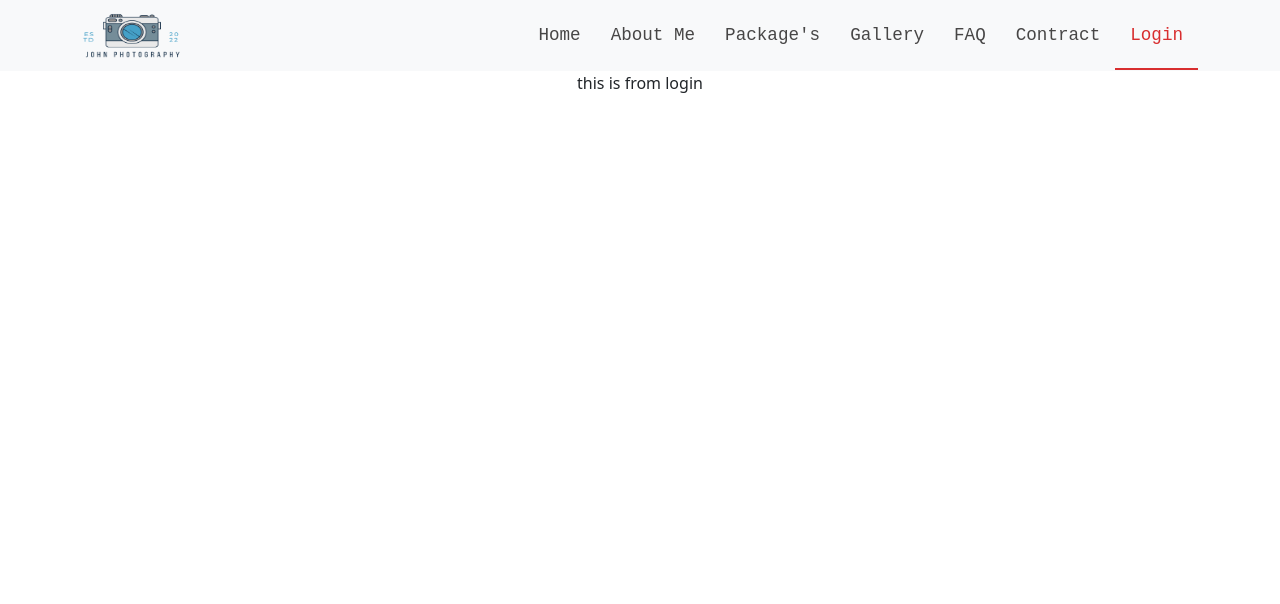
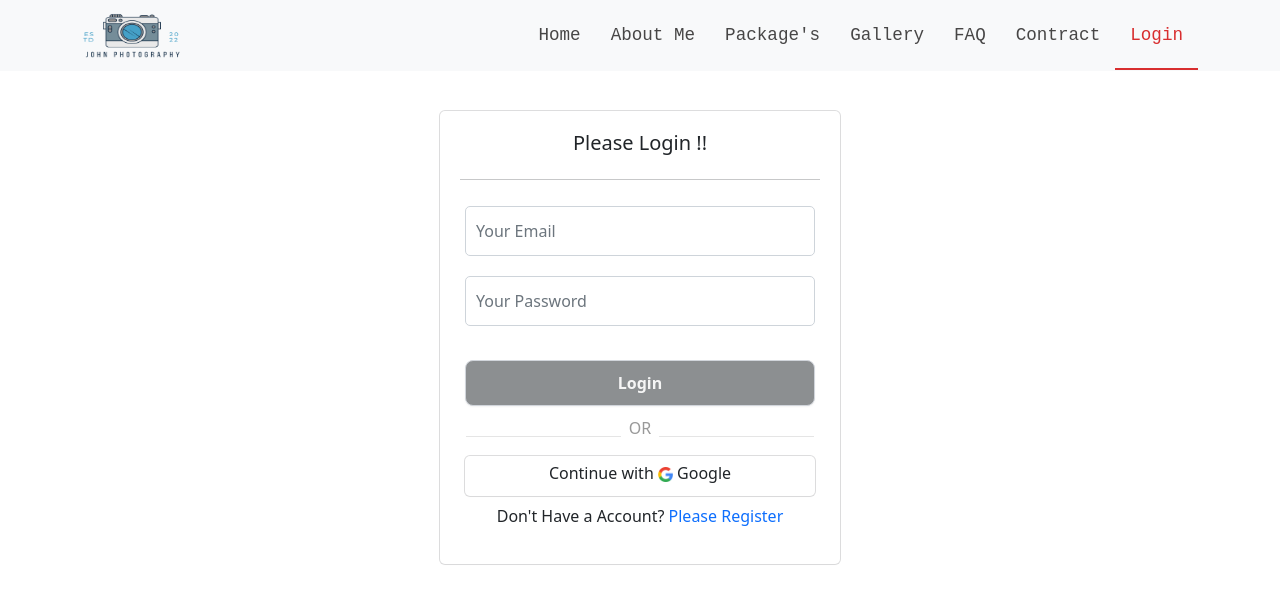
Before and after one commit to SohagSagar/indenpendent-service-provider-aPhotographer-portfolio-using-react-firebaseAuthentication-reactRouter, a React (Create React App) app: page /login in a window 1280 px wide. Shown: the top 604 px of the page. Built offline with nearby package versions, Linux system fonts and the light colour scheme; a web font is replaced by a local one.

Commit message:
login-register page added

```diff
--- a/src/App.js
+++ b/src/App.js
@@ -7,9 +7,10 @@ import Packages from './Components/NavComponents/Packages/Packages';
 import Gallery from './Components/NavComponents/Gallery/Gallery';
 import FAQ from './Components/NavComponents/FAQ/FAQ';
 import Contract from './Components/NavComponents/Contract/Contract';
-import Login from './Components/NavComponents/Login/Login';
 import NoPageFound from './Utilities/NoPageFound/NoPageFound';
 import Home from './Components/Home/Home/Home';
+import Login from './Components/NavComponents/Login/Login';
+import Register from './Components/NavComponents/Register/Register';
 
 
 
@@ -27,7 +28,8 @@ function App() {
           <Route path='/gallery' element={<Gallery/>}></Route>
           <Route path='/frequenty-asked-questions' element={<FAQ/>}></Route>
           <Route path='/contract' element={<Contract/>}></Route>
-          <Route path='login' element={<Login/>}></Route>
+          <Route path='/login' element={<Login/>}></Route>
+          <Route path='/register' element={<Register/>}></Route>
           <Route path='*' element={<NoPageFound/>}></Route>
 
       </Routes>
--- a/src/Components/NavComponents/Login/Login.css
+++ b/src/Components/NavComponents/Login/Login.css
@@ -0,0 +1,116 @@
+.form-container {
+    /* border: 1px solid black; */
+    width: 400px;
+    margin: auto;
+    padding: 20px;
+    border-radius: 5px;
+    margin-top: 40px;
+    box-shadow: rgba(0, 0, 0, 0.02) 0px 1px 3px 0px, rgba(27, 31, 35, 0.15) 0px 0px 0px 1px;
+}
+
+.form-styling {
+    display: flex;
+    flex-direction: column;
+    justify-content: center;
+    align-items: center;
+}
+
+.form-styling input {
+    width: 350px;
+    border-radius: 5px;
+    /* box-shadow: rgba(0, 0, 0, 0.02) 0px 1px 3px 0px, rgba(27, 31, 35, 0.15) 0px 0px 0px 1px; */
+    height: 50px;
+    margin: 10px;
+    padding-left: 10px;
+}
+
+input:focus {
+    outline: none;
+
+}
+
+.form-control:focus {
+    background-color: #fff;
+    border-color: #8C8F91 !important;
+    box-shadow: none !important;
+}
+
+
+
+/* CSS */
+.button-39 {
+    background-color: #FFFFFF;
+    border: 1px solid rgb(209, 213, 219);
+    border-radius: .5rem;
+    box-sizing: border-box;
+    color: #111827;
+    font-family: "Inter var", ui-sans-serif, system-ui, -apple-system, system-ui, "Segoe UI", Roboto, "Helvetica Neue", Arial, "Noto Sans", sans-serif, "Apple Color Emoji", "Segoe UI Emoji", "Segoe UI Symbol", "Noto Color Emoji";
+    font-size: 1em;
+    font-weight: 600;
+    line-height: 1.25rem;
+    padding: .75rem 1rem;
+    color: rgb(22, 22, 22);
+    text-align: center;
+    text-decoration: none #D1D5DB solid;
+    text-decoration-thickness: auto;
+    box-shadow: 0 1px 2px 0 rgba(0, 0, 0, 0.05);
+    cursor: pointer;
+    user-select: none;
+    -webkit-user-select: none;
+    touch-action: manipulation;
+    width: 350px;
+    background-color: #8C8F91;
+    color: whitesmoke;
+
+}
+
+.button-39:hover {
+    background-color: #636566;
+}
+
+.button-39:focus {
+    outline: 2px solid transparent;
+    outline-offset: 2px;
+}
+
+.button-39:focus-visible {
+    box-shadow: none;
+}
+
+.hr-line{
+    display: flex;
+    justify-content: center;
+    align-items: center;
+    margin-top: 10px;
+}
+
+.hr {
+    width: 155px;
+}
+.login-methods{
+    display: flex;
+    flex-direction: column;
+    justify-content: center;
+    align-items: center;
+    gap: 10px ;
+    cursor: pointer;
+}
+.login-container:hover{
+    background-color: #8C8F91;
+    color: whitesmoke;
+    transition: 0.4s ease;
+}
+.login-methods p{
+    font-size: 1em;
+    text-align: center;
+}
+.login-container{
+    width: 350px;
+    padding: 5px;
+    height: 40px;
+    border-radius: 5px;
+    box-shadow: rgba(0, 0, 0, 0.02) 0px 1px 3px 0px, rgba(27, 31, 35, 0.15) 0px 0px 0px 1px;
+}
+.login-container img{
+    width: 15px;
+}
--- a/src/Components/NavComponents/Login/Login.js
+++ b/src/Components/NavComponents/Login/Login.js
@@ -1,10 +1,61 @@
-import React from 'react';
+import React, { useState } from 'react';
+import { Link } from 'react-router-dom';
+
+
+import './Login.css'
 
 const Login = () => {
+
+
+    const [email, setEmail] = useState('');
+    const [password, setPassword] = useState('');
+    const [message,setMessage] = useState('');
+
+    const getEmail = event => {
+        const email = event.target.value;
+        setEmail(email);
+    }
+
+    const getPassword = event => {
+        const password = event.target.value;
+        setPassword(password);
+    }
+
+    const submitLogin = (event) => {
+        event.preventDefault();
+
+    }
+
+
+
+
+
     return (
-        <div>
-            <p>this is from login</p>
+
+        <div className='form-container'>
+            <h5 className='text-center mb-4'>Please Login !!</h5><hr />
+
+            <form onSubmit={submitLogin} className='form-styling'>
+                <input onBlur={getEmail} className='form-control' type="email" name="Your Email" id="" placeholder='Your Email' required />
+                <input onBlur={getPassword} className='form-control' type="password" name="Your Password" id="" placeholder='Your Password' required /><br />
+                <button className='button-39' type='submit'>Login</button>
+            </form>
+
+            <div className="hr-line">
+                <hr className='hr' />
+                <p className='mx-2'>OR</p>
+                <hr className='hr' />
+            </div>
+
+            <div className="login-methods">
+                <div className="login-container">
+                    <p>Continue with <img src="./google.png" alt="" /> Google</p>
+                </div>
+            </div>
+
+            <p className='text-center mt-2'>Don't Have a Account? <span> <Link to='/register'>Please Register</Link> </span></p>
         </div>
+
     );
 };
 
--- /dev/null
+++ b/src/Components/NavComponents/Register/Register.css
@@ -0,0 +1,3 @@
+span a{
+    text-decoration: none;
+}
--- /dev/null
+++ b/src/Components/NavComponents/Register/Register.js
@@ -0,0 +1,54 @@
+
+import React, { useState } from 'react';
+import { Alert } from 'react-bootstrap';
+import { Link } from 'react-router-dom';
+import './Register.css'
+
+const Register = () => {
+
+    const [userName, setUserName]= useState('');
+    const [email, setEmail]= useState('');
+    const [password, setPassword]= useState('');
+    const [message,setMessage] = useState('')
+
+    const handleRegister = (event) => {
+        event.preventDefault();
+
+    }
+
+    const getUserName = event => {
+        const userName = event.target.value;
+        setUserName(userName);
+    }
+    const getEmail = event => {
+        const email = event.target.value;
+        setEmail(email);
+    }
+
+    const getPassword = event => {
+        const password = event.target.value;
+        setPassword(password);
+    }
+
+    //create user using email password//
+    return (
+        <div className='form-container'>
+            <h5 className='text-center mb-4'>Please Register !!</h5><hr />
+
+            <form onSubmit={handleRegister} className='form-styling'>
+                <input onBlur={getUserName} className='form-control' type="text" name="Your Name" id="" placeholder='Your Name'  />
+
+                <input onBlur={getEmail} className='form-control' type="email" name="Your Email" id="" placeholder='Your Email' required />
+
+                <input onBlur={getPassword} className='form-control' type="password" name="Your Password" id="" placeholder='Your Password' required /><br />
+
+                <button className='button-39' type='submit'>Register</button>
+            </form>
+
+            <p className='mt-2 text-center'>Already Have an Account? <span className=''><Link to='/login'>Please Login</Link></span></p>
+
+        </div>
+    );
+};
+
+export default Register;
--- a/src/Components/SharedComponent/Footer/Footer.js
+++ b/src/Components/SharedComponent/Footer/Footer.js
@@ -4,6 +4,7 @@ import { FaFacebookSquare } from 'react-icons/fa';
 import { AiFillInstagram } from 'react-icons/ai';
 import { IoLogoLinkedin } from 'react-icons/io';
 import { IoLogoYoutube } from 'react-icons/io';
+import { AiOutlineCopyrightCircle } from 'react-icons/ai';
 
 import 'tippy.js/dist/tippy.css';
 
@@ -33,8 +34,7 @@ const Footer = () => {
                     <IoLogoLinkedin className=' footer-icon' />
                     <IoLogoYoutube className=' footer-icon' />
                 </div>
-                <p className='copy-right mt-2'>All Right Reserved &copy John Photography {year} </p>
-
+                <p className='copy-right mt-2'>All Right Reserved <AiOutlineCopyrightCircle/> John Photography {year} </p>
 
             </div>
 
```
Also changed, not shown: public/google.png (added).
